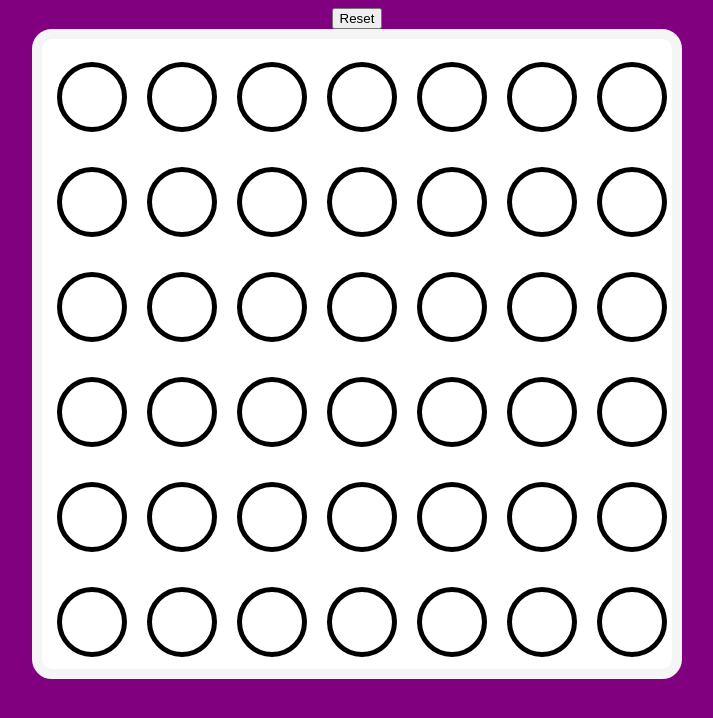
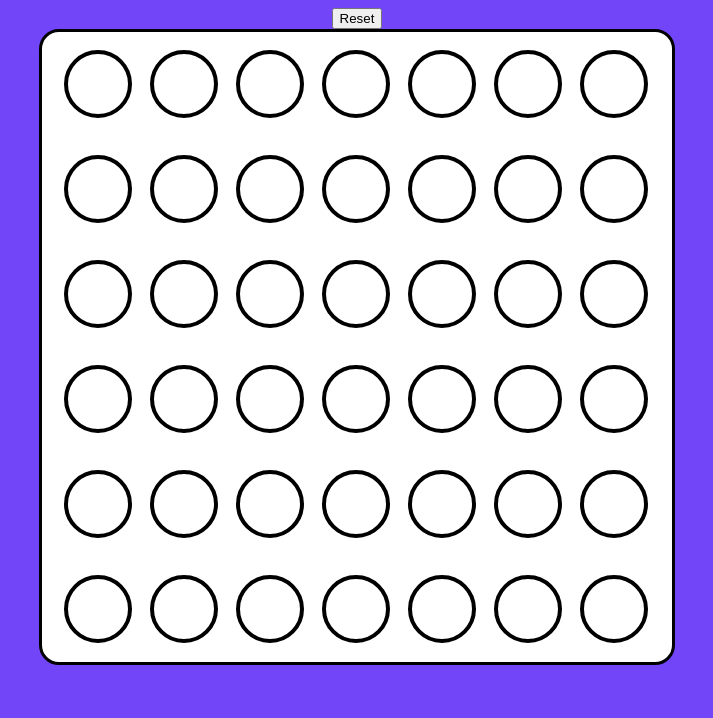
Before and after one commit to alejandroBarraza/connect-4, a React (Vite) app: page / in a window 1280 px wide. Shown: the top 718 px of the page, without its empty margins (283-996 px from the left). Built offline with nearby package versions, Linux system fonts and the light colour scheme.

Commit message:
Add tile styling

```diff
--- a/src/App.css
+++ b/src/App.css
@@ -1,7 +1,8 @@
 body {
   text-align: center;
-  background-color: purple;
+  background-color: rgb(114, 70,248);
   justify-content: center;
+
 }
 
 
@@ -9,7 +10,7 @@ body {
   height: 630px;
   width: 630px;
   background-color: white;
-  border: 10px solid whitesmoke;
+  border: 3px solid black;
   margin: 0 auto;
   display: flex;
   justify-content: center;
@@ -31,7 +32,7 @@ body {
   cursor: pointer;
   justify-content: center;
   align-items: center;
-  padding: 10px;
+  padding: 8px;
 }
 .white-circle,
 .red-circle,
@@ -39,18 +40,17 @@ body {
   height: 60px;
   width: 60px;
   border-radius: 50%;
-  margin: 5px;
-  border: 5px solid black;
+  border: 4px solid black;
 }
 
 .white-circle {
   background-color: white;
 }
-.red-cirle{
+.red-circle{
   background-color: red;
-  transition: background-color 0.5s;
+  transition: background-color 1s;
 }
-.yellow-cirlce {
+.yellow-circle {
   background-color: yellow;
-  transition: background-color 0.5s;
+  transition: background-color 1s;
 }
```
